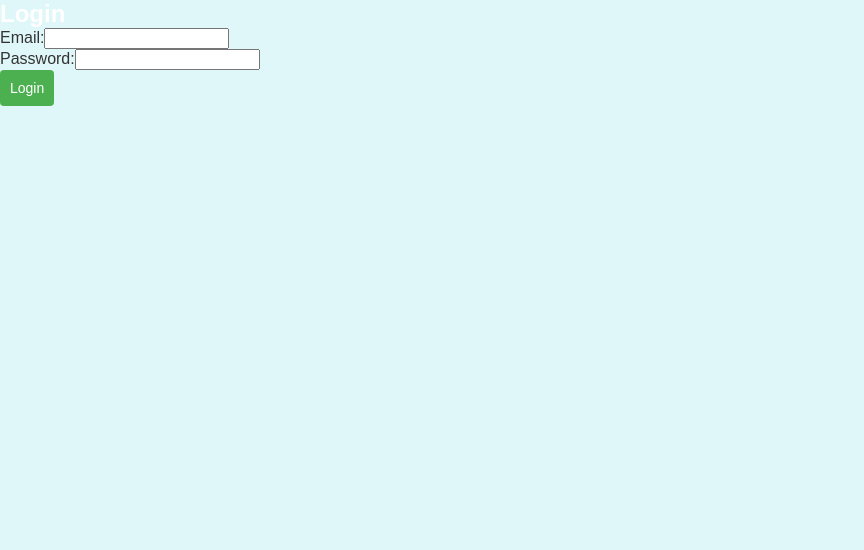
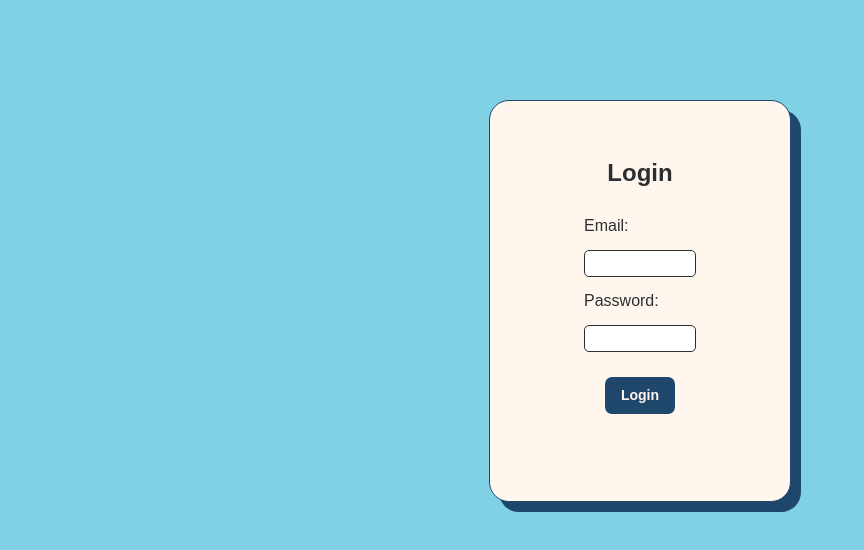
Before and after one commit to jackg1230/SSEP, a React (Create React App) app in the folder frontend/: page / in a window 1280 px wide. Shown: the top 550 px of the page, without its empty margins (0-864 px from the left). Built offline with nearby package versions, Linux system fonts and the light colour scheme.

Commit message:
Changes to login page styling

```diff
--- /dev/null
+++ b/frontend/src/components/Login/Login.css
@@ -0,0 +1,84 @@
+#LoginPage {
+  padding-top: 100px;
+  background-color: #80d1e5;
+  height: 100vh;
+  display: flex;
+  justify-content: center;
+  p {
+    margin: 10px;
+  }
+}
+
+#Login-Inputs {
+  display: flex;
+  flex-direction: column;
+  justify-content: center;
+  align-items: center;
+  padding-bottom: 20px;
+  width: 100%;
+}
+
+
+#LoginPage-container {
+  align-content: center;
+  justify-content: center;
+  height: 400px;
+
+  width: 300px;
+  background-color: #fff7ee;
+  background-color: #fff7ee;
+  border: 1.5px solid #1f466b;
+  color: #2d2e32;
+  border-radius: 20px;
+  justify-content: center;
+  align-items: center;
+  display: flex;
+  flex-direction: column;
+  box-shadow: 10px 10px 0px #1f466b;
+}
+
+.login-button {
+  margin: 10px;
+  background-color: #1f466b;
+  border: none;
+  color: #1f466b;
+  border-radius: 7px;
+  color: #fff7ee;
+  width: 70px;
+  height: 37px;
+  font-weight: 900;
+}
+
+.login-button:hover {
+  border: 1.5px solid #2d2e32;
+  background-color: #80d1e5;
+  color: #14293d;
+}
+
+h1 {
+  padding-bottom: 30px;
+  color: #2d2e32;
+}
+
+a {
+  padding-top: 10px;
+}
+
+
+input {
+  border: 1px solid #2d2e32;
+  border-radius: 5px;
+  padding: 5px;
+  margin: 15px 0;
+  width: 100px;
+}
+
+#Username-Input {
+  display: flex;
+  flex-direction: column;
+}
+
+#Password-Input {
+  display: flex;
+  flex-direction: column;
+}
--- a/frontend/src/components/Login/LoginPage.js
+++ b/frontend/src/components/Login/LoginPage.js
@@ -1,13 +1,17 @@
-// LoginPage.js
-import React, { useState } from 'react';
-import { useNavigate } from 'react-router-dom';
-import { useUser } from '../../context/UserContext'; //imports stored user data from UserContext file
+import "./Login.css";
 
-const LoginPage = () => {
-    const [email, setEmail] = useState('');
-    const [password, setPassword] = useState('');
-    const { setUser } = useUser();
-    const navigate = useNavigate();
+import { useState, useEffect } from "react";
+import { useNavigate } from "react-router-dom";
+import { useUser } from "../../context/UserContext"; // Import UserContext for managing user state
+
+function Login() {
+  const [email, setEmail] = useState(""); // For email input
+  const [password, setPassword] = useState(""); // For password input
+  const [showPassword, setShowPassword] = useState(false); // Toggle password visibility
+  const { setUser } = useUser(); // Access UserContext
+  const navigate = useNavigate(); // For navigation
+
+  // Handle regular login
   const handleLogin = async (e) => {
     e.preventDefault();
     try {
@@ -15,7 +19,7 @@ const LoginPage = () => {
         `http://94.174.1.192:3000/api/userlogin?email=${encodeURIComponent(
           email
         )}&password_hash=${encodeURIComponent(password)}`,
-                { method: 'GET' }
+        { method: "GET" }
       );
       if (response.ok) {
         const data = await response.json();
@@ -24,21 +28,25 @@ const LoginPage = () => {
           house_id: data.house_id,
           public_trolley: data.public_trolley,
         });
-                navigate('/home');
+        navigate("/home"); // Navigate to the home page upon successful login
       } else {
-                alert('Invalid login credentials.');
+        alert("Invalid login credentials.");
       }
     } catch (err) {
-            console.error('Login error:', err);
+      console.error("Login error:", err);
     }
   };
 
+
+
   return (
-        <div>
-            <h2>Login</h2>
-            <form onSubmit={handleLogin}>
-                <div>
-                    <label>Email:</label>
+    <section id="LoginPage">
+      <div id="LoginPage-container">
+        <h1>Login</h1>
+        {/* Regular Login Form */}
+        <form id="Login-Inputs" onSubmit={handleLogin}>
+          <div id="Username-Input">
+            <label>Email: </label>
             <input
               type="email"
               value={email}
@@ -46,19 +54,25 @@ const LoginPage = () => {
               required
             />
           </div>
-                <div>
-                    <label>Password:</label>
+          <div id="Password-Input">
+            <label>Password: </label>
             <input
-                        type="password"
+              type={showPassword ? "text" : "password"}
               value={password}
               onChange={(e) => setPassword(e.target.value)}
               required
             />
           </div>
-                <button type="submit">Login</button>
+          <button type="submit" className="login-button">
+            Login
+          </button>
+
         </form>
+
+
       </div>
+    </section>
   );
-};
+}
 
-export default LoginPage;
+export default Login;
```
Lines whose indentation alone changed are shown as unchanged.
